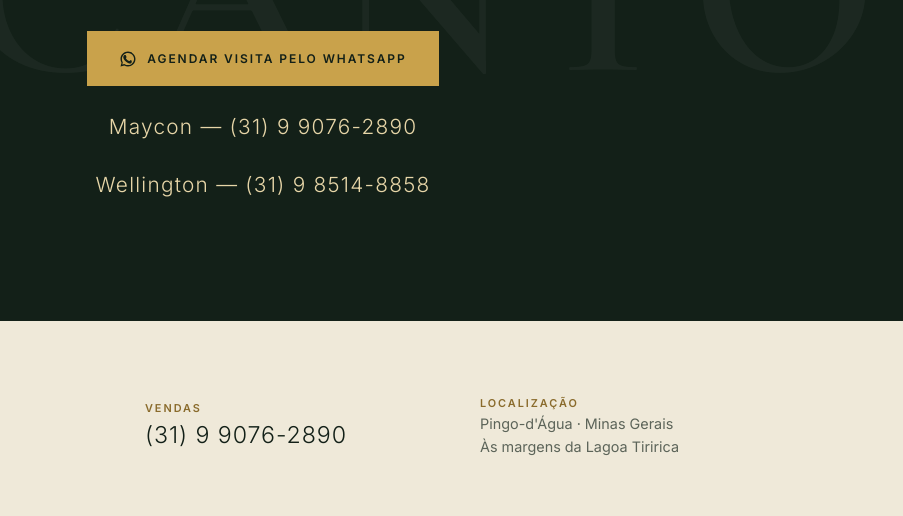
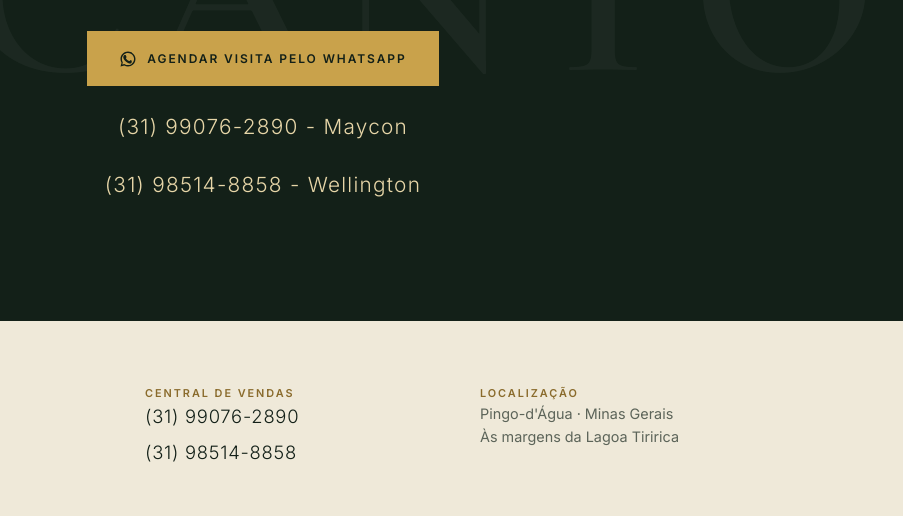
Before and after one commit to fabiotavaress/site-loteamento, a plain HTML site: page index.html in a window 1280 px wide. Shown: the part 3774-4290 px from the top of the page, 377-1280 px from the left. Drawn offline with nearby package versions, Linux system fonts and the light colour scheme.

Commit message:
Ajusta formatação dos telefones e renomeia rodapé para Central de Vendas
Co-Authored-By: Claude Sonnet 5 <noreply@anthropic.com>

```diff
--- a/index.html
+++ b/index.html
@@ -154,8 +154,8 @@
         <svg viewBox="0 0 24 24" width="18" height="18" fill="currentColor" aria-hidden="true"><path d="M17.5 14.4c-.3-.1-1.7-.8-2-.9-.3-.1-.5-.1-.6.1-.2.3-.7.9-.9 1-.2.2-.3.2-.6.1-1.8-.9-3-1.6-4.2-3.6-.3-.5.3-.5.8-1.6.1-.2 0-.4-.1-.5-.1-.1-.6-1.5-.8-2-.2-.5-.4-.4-.6-.4-.2 0-.4 0-.7 0-.2 0-.6.1-.9.4-.3.4-1.2 1.1-1.2 2.7 0 1.6 1.2 3.1 1.3 3.3.1.2 2 3.1 5 4.3 2.5 1 2.5.7 3 .6.5-.1 1.7-.7 1.9-1.4.2-.6.2-1.2.2-1.3 0-.1-.1-.2-.4-.3Z"/><path d="M12 2C6.5 2 2 6.5 2 12c0 1.9.5 3.6 1.4 5.1L2 22l5.1-1.3C8.5 21.5 10.2 22 12 22c5.5 0 10-4.5 10-10S17.5 2 12 2Zm0 18.1c-1.6 0-3.1-.4-4.4-1.2l-.3-.2-3 .8.8-2.9-.2-.3C4.3 15 3.9 13.5 3.9 12c0-4.5 3.7-8.1 8.1-8.1 4.5 0 8.1 3.7 8.1 8.1s-3.6 8.1-8.1 8.1Z"/></svg>
         Agendar visita pelo WhatsApp
       </a>
-      <a class="cta-phone" target="_blank" rel="noopener" href="https://wa.me/5531990762890">Maycon — (31) 9 9076-2890</a>
-      <a class="cta-phone" target="_blank" rel="noopener" href="https://wa.me/5531985148858">Wellington — (31) 9 8514-8858</a>
+      <a class="cta-phone" target="_blank" rel="noopener" href="https://wa.me/5531990762890">(31) 99076-2890 - Maycon</a>
+      <a class="cta-phone" target="_blank" rel="noopener" href="https://wa.me/5531985148858">(31) 98514-8858 - Wellington</a>
     </div>
   </section>
 
@@ -168,8 +168,9 @@
         <img src="assets/logo-nav.png" alt="Chácaras Recanto da Lagoa" width="584" height="200" loading="lazy">
       </a>
       <div class="footer-col">
-        <p class="footer-label">Vendas</p>
-        <a class="footer-phone" target="_blank" rel="noopener" href="https://wa.me/5531990762890">(31) 9 9076-2890</a>
+        <p class="footer-label">Central de Vendas</p>
+        <a class="footer-phone" target="_blank" rel="noopener" href="https://wa.me/5531990762890">(31) 99076-2890</a>
+        <a class="footer-phone" target="_blank" rel="noopener" href="https://wa.me/5531985148858">(31) 98514-8858</a>
       </div>
       <div class="footer-col">
         <p class="footer-label">Localização</p>
--- a/style.css
+++ b/style.css
@@ -201,10 +201,12 @@ a.lot:hover,a.lot:focus-visible{background:var(--green-900);border-color:var(--g
 /* ---------- footer ---------- */
 .footer{background:var(--cream-alt);color:var(--muted);padding:64px 0 28px;font-size:.9rem;}
 .footer-grid{display:grid;grid-template-columns:1.2fr 1fr 1fr;gap:40px;align-items:center;}
+.footer-grid .footer-col{align-self:start;}
 .footer-brand img{height:84px;width:auto;}
 .footer-label{font-size:.68rem;font-weight:600;letter-spacing:.18em;text-transform:uppercase;color:var(--gold-text);margin:0 0 8px;}
 .footer-col p{margin:0;}
-.footer-phone{font-size:1.45rem;font-weight:300;color:var(--green-900);letter-spacing:.04em;}
+.footer-phone{display:block;font-size:1.15rem;font-weight:300;color:var(--green-900);letter-spacing:.04em;white-space:nowrap;}
+.footer-phone + .footer-phone{margin-top:6px;}
 .footer-phone:hover{color:var(--gold-deep);}
 .footer-legal{
   margin-top:48px;padding-top:22px;border-top:1px solid var(--line);font-size:.74rem;
```
